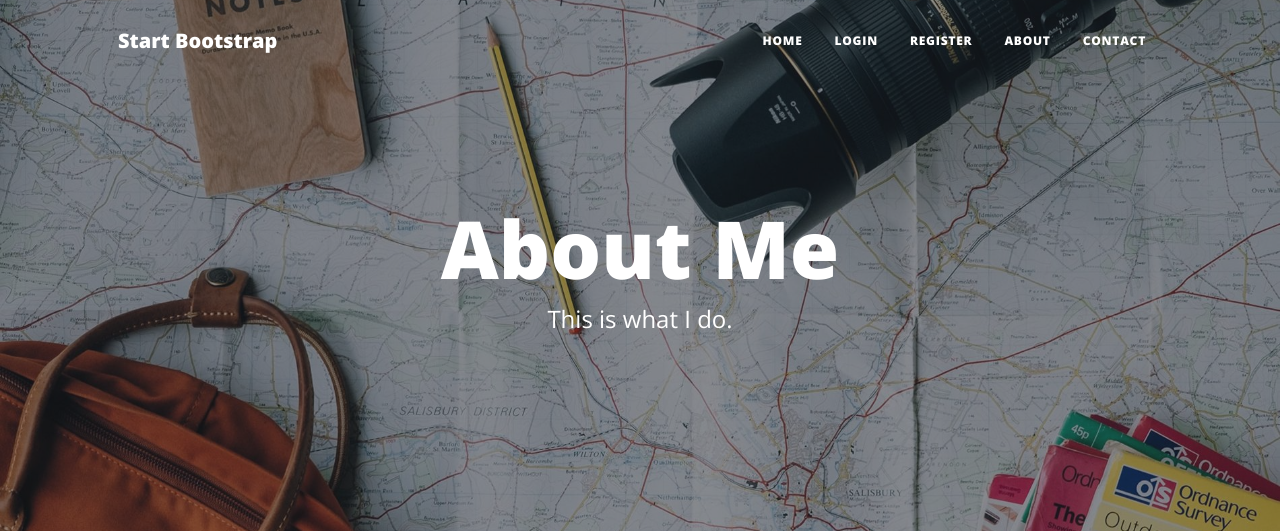
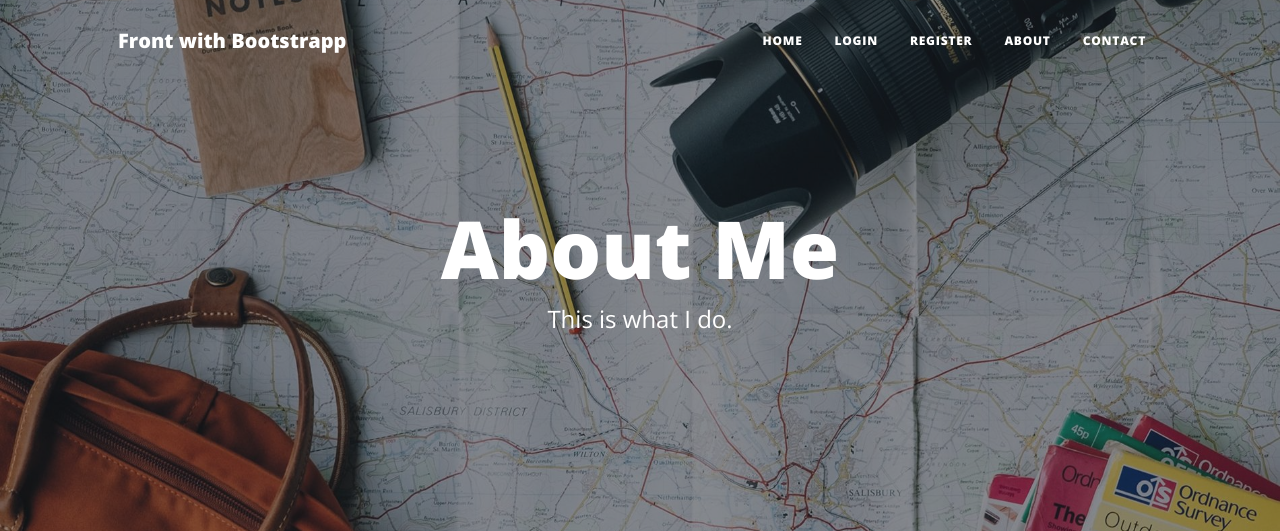
Before and after one commit to AnthonyRQC/tony-python-blog, a Flask app: page /about in a window 1280 px wide. Shown: the top 531 px of the page. Run offline with Flask 3, Linux system fonts and the light colour scheme; some libraries are stand-ins or nearby versions.

Commit message:
Update header with name.html

```diff
--- a/templates/header.html
+++ b/templates/header.html
@@ -8,7 +8,7 @@
     />
     <meta name="description" content="" />
     <meta name="author" content="" />
-    <title>Angela's Blog</title>
+    <title>Anthony's Blog</title>
     {% block styles %}
     <!-- Load Bootstrap-Flask CSS here -->
     {{ bootstrap.load_css() }}
@@ -44,7 +44,7 @@
     <!-- Navigation-->
     <nav class="navbar navbar-expand-lg navbar-light" id="mainNav">
       <div class="container px-4 px-lg-5">
-        <a class="navbar-brand" href="/">Start Bootstrap</a>
+        <a class="navbar-brand" href="/">Front with Bootstrapp</a>
         <button
           class="navbar-toggler"
           type="button"
```
